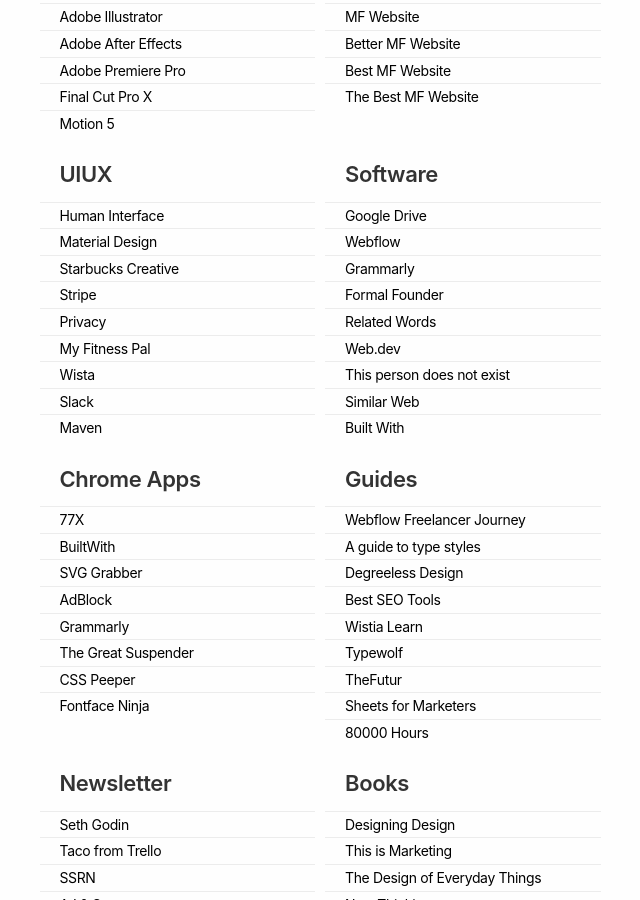
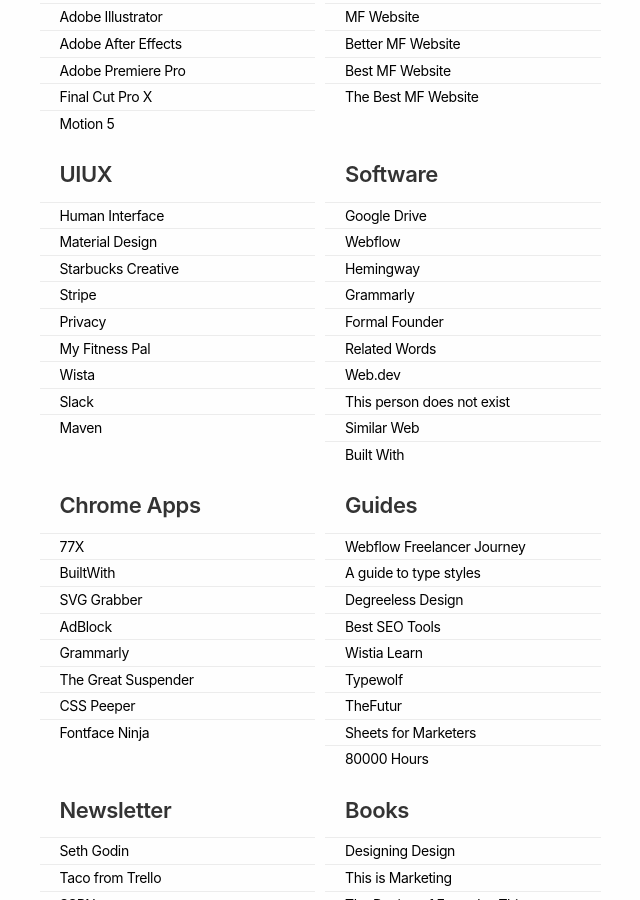
Before and after one commit to LukasMurdock/LukasMurdock.github.io, a Jekyll site: the page built from resources.html, in a window 1280 px wide and 900 px high, scrolled down 361 px. Shown: the whole window, without its empty margins (320-960 px from the left). Built offline with Jekyll 4.4.1, drawn with Linux system fonts in a browser that asks for light colours; nearby versions of some CDN libraries.

Commit message:
Update resources.yaml

```diff
--- a/_data/resources.yaml
+++ b/_data/resources.yaml
@@ -145,6 +145,11 @@
 
     - Title: Webflow
       Link: https://webflow.com/
+      Comment: ""
+      Category: Software
+
+    - Title: Hemingway
+      Link: http://www.hemingwayapp.com
       Comment: ""
       Category: Software
 
```
